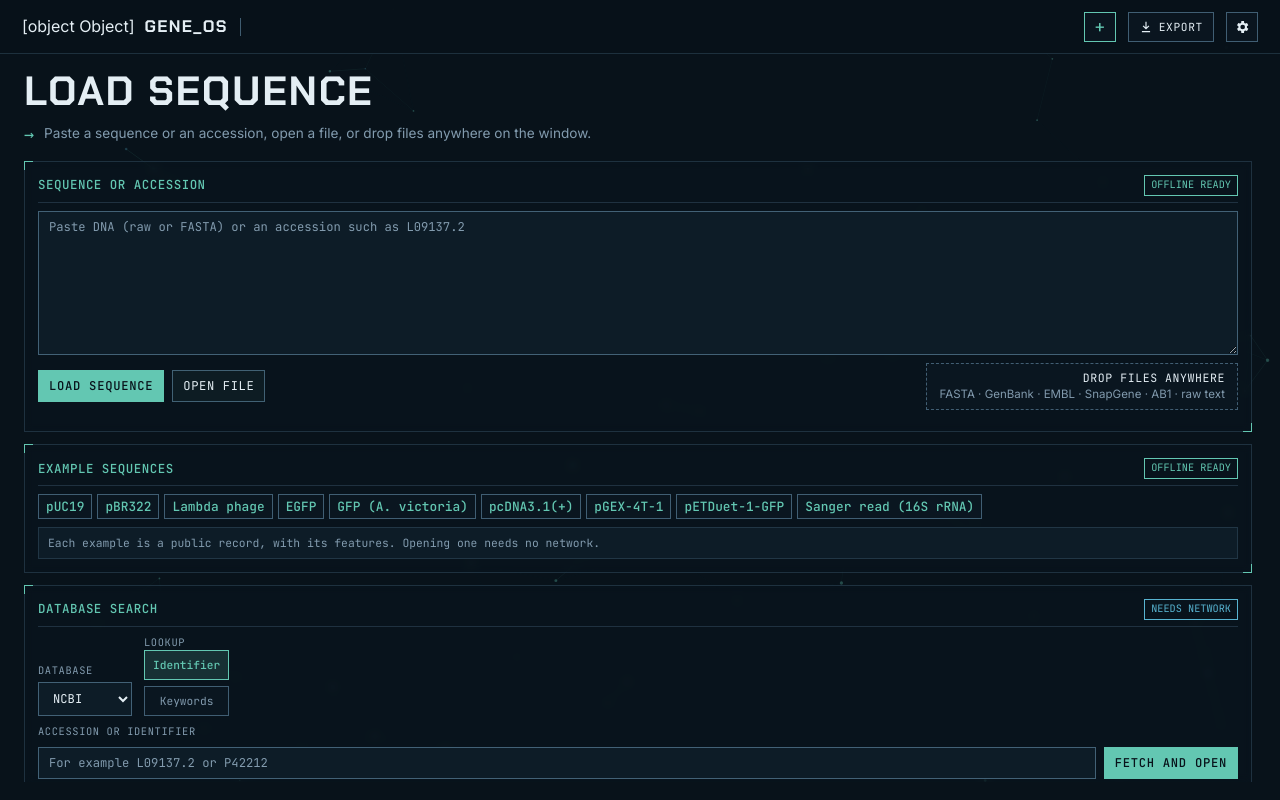
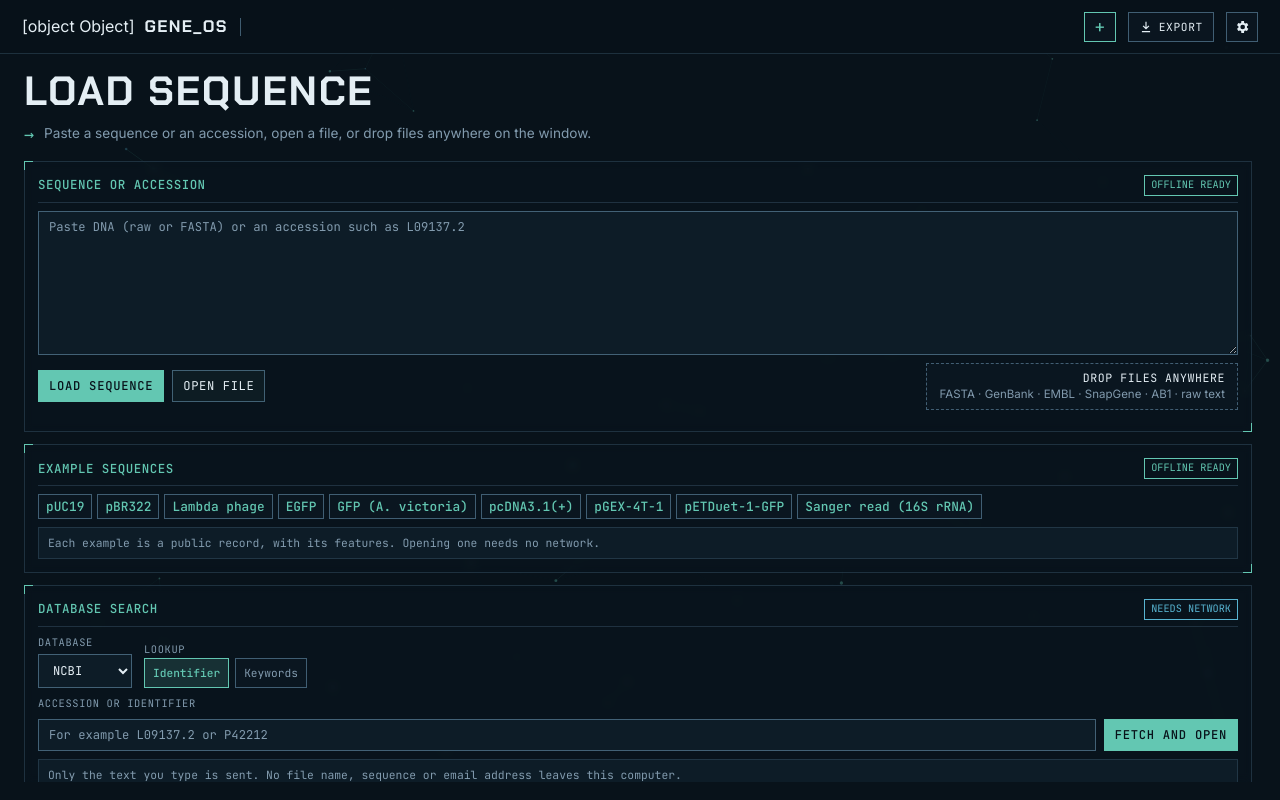
Before and after one commit to TheoMiguel/gene-os, a Preact app: page / in a window 1280 px wide. Built offline with nearby package versions, Linux system fonts and the light colour scheme.

Commit message:
style(ui): lay the database lookup modes out in a row

```diff
--- a/src/ui/views/libraries/libraries.css
+++ b/src/ui/views/libraries/libraries.css
@@ -105,3 +105,6 @@
   display: flex;
   justify-content: flex-end;
 }
+.db-modes .seg-group {
+  display: flex;
+}
```
